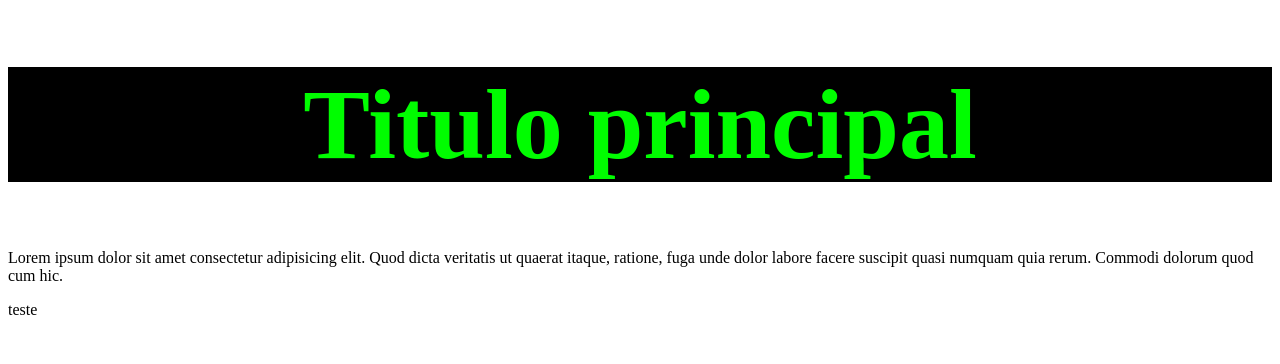
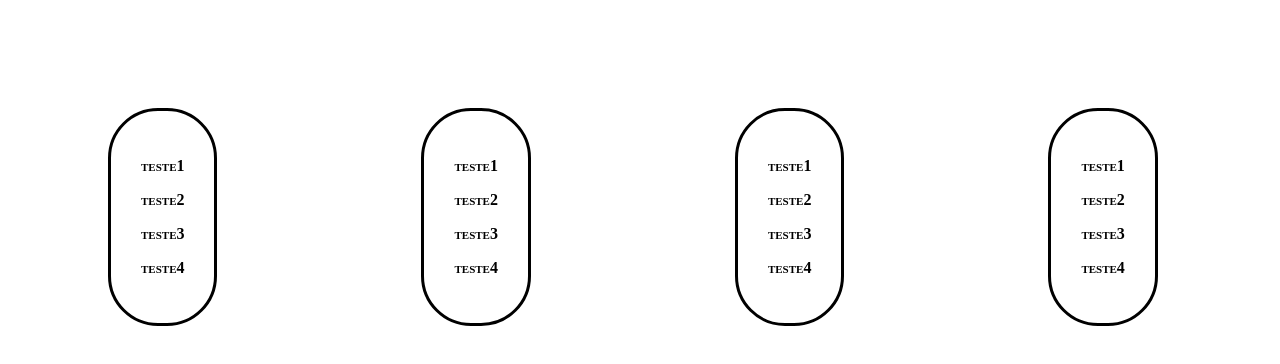
Before and after one commit to azeroth3904/Projeto001, a plain HTML site: page CSS/index.html in a window 1280 px wide. Drawn offline with Linux system fonts and the light colour scheme.

Commit message:
display inline block

```diff
--- a/CSS/index.html
+++ b/CSS/index.html
@@ -1,5 +1,5 @@
 <!DOCTYPE html>
-<html lang="en">
+<html lang="pt-br">
 <head>
     <link rel="stylesheet" href="styles.css">
     <meta charset="UTF-8">
@@ -8,8 +8,28 @@
     <title>Aulas de CSS</title>
 </head>
 <body>
-    <h1>Titulo principal</h1>
-    <p>Lorem ipsum dolor sit amet consectetur adipisicing elit. Quod dicta veritatis ut quaerat itaque, ratione, fuga unde dolor labore facere suscipit quasi numquam quia rerum. Commodi dolorum quod cum hic.</p>
-    <p>teste</p>
-</body>
+    <div class="parag">
+        <p>teste1</p>
+        <p">teste2</p>
+        <p">teste3</p>
+        <p">teste4</p>
+    </div>
+    <div class="parag">
+        <p>teste1</p>
+        <p">teste2</p>
+        <p">teste3</p>
+        <p">teste4</p>
+    </div>
+    <div class="parag">
+        <p>teste1</p>
+        <p">teste2</p>
+        <p">teste3</p>
+        <p">teste4</p>
+    </div>
+    <div class="parag">
+        <p>teste1</p>
+        <p">teste2</p>
+        <p">teste3</p>
+        <p">teste4</p>
+    </div>
 </html>
--- a/CSS/styles.css
+++ b/CSS/styles.css
@@ -1,6 +1,10 @@
-h1 {
-    color: rgb(0, 253, 0);
+.parag {
     text-align: center;
-    background-color: black;
-    font-size: 100px;
+    font-weight: bold;
+    font-variant: small-caps;
+    margin: 100px;
+    border: 3px solid black;
+    border-radius: 50px;
+    padding: 30px;
+    display: inline-block;
 }
```
